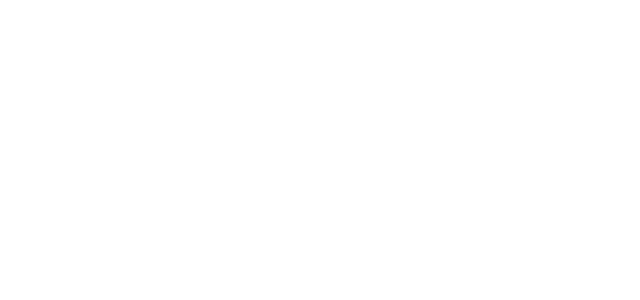
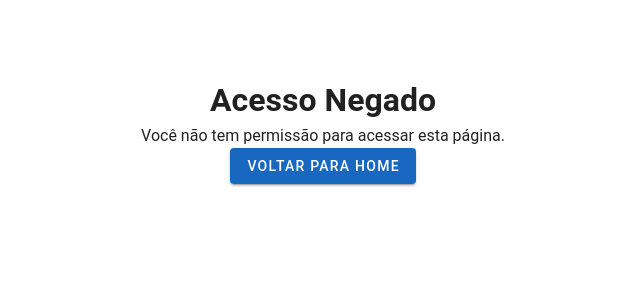
Before and after one commit to jrcfxx/NUXT---Todo-List, a Nuxt app: page /access-denied in a window 1280 px wide. Before the commit this address had no page. Shown: the top 300 px of the page, without its empty margins (317-957 px from the left). Built offline with nearby package versions, Linux system fonts and the light colour scheme.

Commit message:
Updated code to handle authToken via HTTP-only cookie and implemented CORS and CSRF token handling.

```diff
--- /dev/null
+++ b/pages/access-denied.vue
@@ -0,0 +1,11 @@
+<template>
+  <v-container>
+    <v-row justify="center" class="mt-12">
+      <v-col cols="12" md="6" class="text-center">
+        <h1>Acesso Negado</h1>
+        <p>Você não tem permissão para acessar esta página.</p>
+        <v-btn color="primary" @click="$router.push('/')">Voltar para Home</v-btn>
+      </v-col>
+    </v-row>
+  </v-container>
+</template>
--- a/pages/index.vue
+++ b/pages/index.vue
@@ -57,15 +57,9 @@ export default {
           password: this.password,
         });
 
-        console.log(response.data);
-
-        if (response.data) {
-          localStorage.setItem('authToken', response.data.token);
-          this.$router.push({ path: '/tasks' });
-        } else {
-          console.error('Login failed: User data not found.');
-          alert('Login failed. User data not found.');
-        }
+        // the httpOnly cookie will be automatically configured in the browser
+        console.log(response);
+        this.$router.push({ path: '/tasks' });
       } catch (error) {
         console.error('Login failed:', error.response ? error.response.data : error);
         alert('Login failed. Please check your credentials and try again.');
--- a/plugins/axios.js
+++ b/plugins/axios.js
@@ -7,7 +7,8 @@ export default defineNuxtPlugin((nuxtApp) => {
   const config = useRuntimeConfig();
   // Creates an instance of Axios with the baseURL of the Laravel API
   const api = axios.create({
-    baseURL: config.public.apiBase
+    baseURL: config.public.apiBase,
+    withCredentials: true, // Allows the sending of cookies together with the request
   })
 
   // Intercepting every Axios request before it is sent
@@ -20,6 +21,14 @@ export default defineNuxtPlugin((nuxtApp) => {
       config.headers.Authorization = `Bearer ${token}`
     }
 
+    // Retrieve the CSRF token from cookies
+    const xsrfToken = document.cookie.split('; ').find(row => row.startsWith('XSRF-TOKEN'))?.split('=')[1];
+
+    // If the CSRF token exists, attach it to the headers of the request
+    if (xsrfToken) {
+      config.headers['X-XSRF-TOKEN'] = xsrfToken;
+    }
+
     // Return the updated configuration object with the headers
     return config
   })
```
